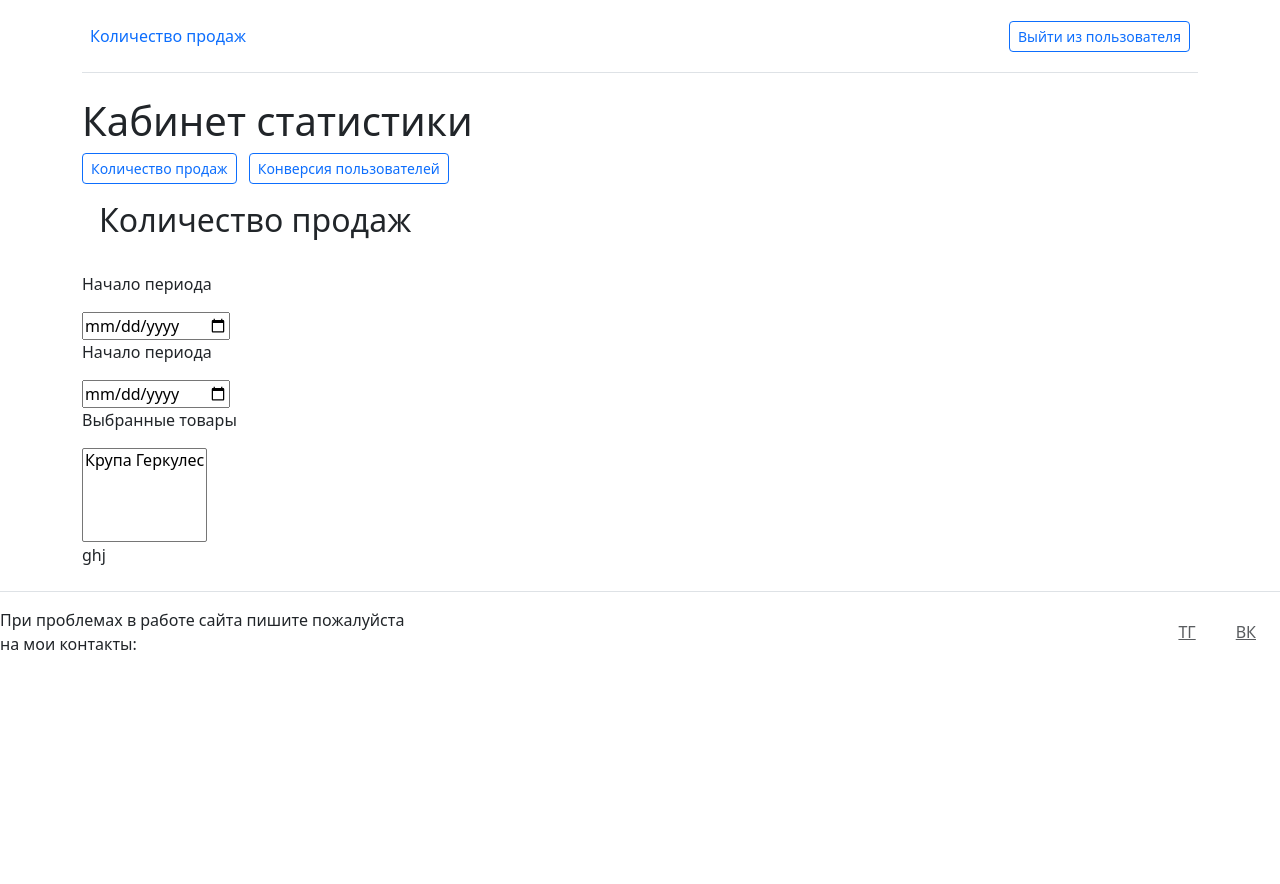
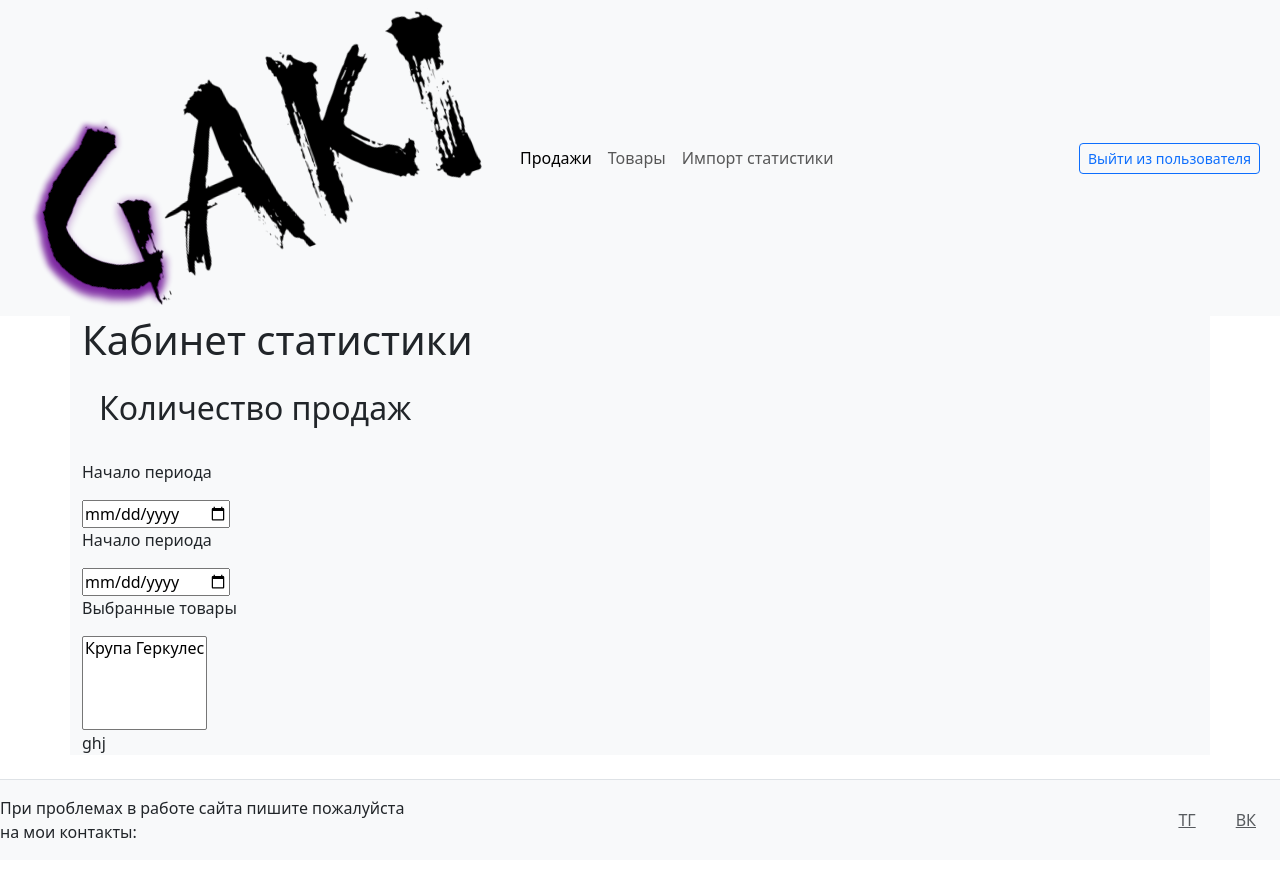
Before and after one commit to MoraFSD/FSD01, a Django app: page / in a window 1280 px wide. Before the commit the page ends 650 px from the top, so only its background shows below. Run offline with Django 5.2, Linux system fonts and the light colour scheme.

Commit message:
modified:   Gaki/Gaki/__pycache__/settings.cpython-313.pyc 	modified:   Gaki/Gaki/__pycache__/urls.cpython-313.pyc 	modified:   Gaki/Gaki/settings.py 	new file:   Gaki/Gaki/static/Gaki/images/GakiBanner.png 	new file:   Gaki/Gaki/static/Gaki/images/GakiFavicon16.ico 	new file:   Gaki/Gaki/static/Gaki/images/GakiFavicon16.png 	new file:   Gaki/Gaki/static/Gaki/images/GakiFavikon.png 	new file:   "Gaki/Gaki/static/Gaki/images/\320\221\320\265\320\267 \320\270\320\274\320\265\320\275\320\270.png" 	modified:   Gaki/stats_office/__pycache__/__init__.cpython-313.pyc 	modified:   Gaki/stats_office/__pycache__/urls.cpython-313.pyc 	modified:   Gaki/stats_office/templates/Gaki/index.html

```diff
--- a/Gaki/Gaki/settings.py
+++ b/Gaki/Gaki/settings.py
@@ -116,7 +116,7 @@ USE_TZ = True
 # Static files (CSS, JavaScript, Images)
 # https://docs.djangoproject.com/en/5.1/howto/static-files/
 
-STATIC_URL = 'static/'
+STATIC_URL = '/static/'
 
 # Default primary key field type
 # https://docs.djangoproject.com/en/5.1/ref/settings/#default-auto-field
--- a/Gaki/stats_office/templates/Gaki/index.html
+++ b/Gaki/stats_office/templates/Gaki/index.html
@@ -1,3 +1,4 @@
+{% load static %}
 <!DOCTYPE html>
 <html lang="ru">
 
@@ -6,35 +7,43 @@
     <meta name="viewport" content="width=device-width, initial-scale=1.0">
     <title>Gaki</title>
     <link rel="stylesheet" href="https://cdn.jsdelivr.net/npm/bootstrap@5.3.3/dist/css/bootstrap.min.css">
+    <link rel="icon" href="{% static 'Gaki/images/GakiFavicon.ico' %}" type="image/x-icon">
 </head>
 
 <body>
+    <nav class="navbar navbar-expand-lg bg-body-tertiary">
+        <div class="container-fluid">
+            <image src="{% static 'Gaki/images/GakiBanner.png' %}"  >
+            <button class="navbar-toggler" type="button" data-bs-toggle="collapse" data-bs-target="#navbarSupportedContent" aria-controls="navbarSupportedContent" aria-expanded="false" aria-label="Toggle navigation">
+            <span class="navbar-toggler-icon"></span>
+            </button>
+            <div class="collapse navbar-collapse" id="navbarSupportedContent">
+            <ul class="navbar-nav me-auto mb-2 mb-lg-0">
+                <li class="nav-item">
+                <a class="nav-link active" aria-current="page" href="#">Продажи</a>
+                </li>
+                <li class="nav-item">
+                <a class="nav-link" href="#">Товары</a>
+                </li>
+                <li class="nav-item">
+                <a class="nav-link" href="#">Импорт статистики</a>
+                </li>
+            </ul>
+            <div class="d-flex align-items-center">
+                <Button id="open-vievbox-btn" type="button" class="btn btn-sm btn-outline-primary me-2">Выйти из пользователя</Button>
+            </div>
+            </div>
+        </div>
+    </nav>
 
-    <div class="container">
-        <header class="d-flex flex-wrap align-items-center justify-content-center justify-content-md-between py-3 mb-4 border-bottom">
-
-
-          <ul class="nav col-12 col-md-auto mb-2 justify-content-center mb-md-0">
-            <li><a href="{% url 'stats_main' %}" class="nav-link px-2">Количество продаж</a></li>
-            <li><a href="#" class="nav-link px-2"></a></li>
-            <li><a href="#" class="nav-link px-2"></a></li>
-            <li><a href="#" class="nav-link px-2"></a></li>
-            <li><a href="#" class="nav-link px-2"></a></li>
-          </ul>
-
-          <div class="col-md-3 text-end">
-            <button type="button" class="btn btn-sm btn-outline-primary me-2">Выйти из пользователя</button>
-          </div>
-        </header>
-    </div>
-
-    <div class="container">
+    <div class="container  bg-light">
+        <main>
             <noscript>Это сообщение выводится, если у вас выключена работа JavaScript. Сайт использует JavaScript для своей
                 работы. Некоторые функции могут не работать при его выключении.</noscript>
 
             <h1>Кабинет статистики</h1>
-        <Button id="open-salesbox-btn" type="button" class="btn btn-sm btn-outline-primary me-2">Количество продаж</Button>
-        <Button id="open-vievbox-btn" type="button" class="btn btn-sm btn-outline-primary me-2">Конверсия пользователей</Button>
+
+
             <div class="sales">
                 <h2 class = "alert alert-dismissible">Количество продаж</h2>
                 <div class="date">
@@ -55,9 +64,10 @@
                     </table>
                 </div>
             </div>
+        </main>
     </div>
 
-    <footer class="d-flex flex-wrap justify-content-between align-items-center py-3 my-4 border-top">
+    <footer class="d-flex flex-wrap justify-content-between align-items-center py-3 my-4 border-top bg-light">
         <div class="col-md-4 d-flex align-items-center">
             При проблемах в работе сайта пишите пожалуйста на мои контакты:
         </div>
```
Also changed, not shown: Gaki/Gaki/static/Gaki/images/GakiBanner.png (added), Gaki/Gaki/static/Gaki/images/GakiFavicon16.ico (added), Gaki/Gaki/static/Gaki/images/GakiFavicon16.png (added), Gaki/Gaki/static/Gaki/images/GakiFavikon.png (added), Gaki/Gaki/static/Gaki/images/Без имени.png (added). Lines whose indentation alone changed are shown as unchanged.
